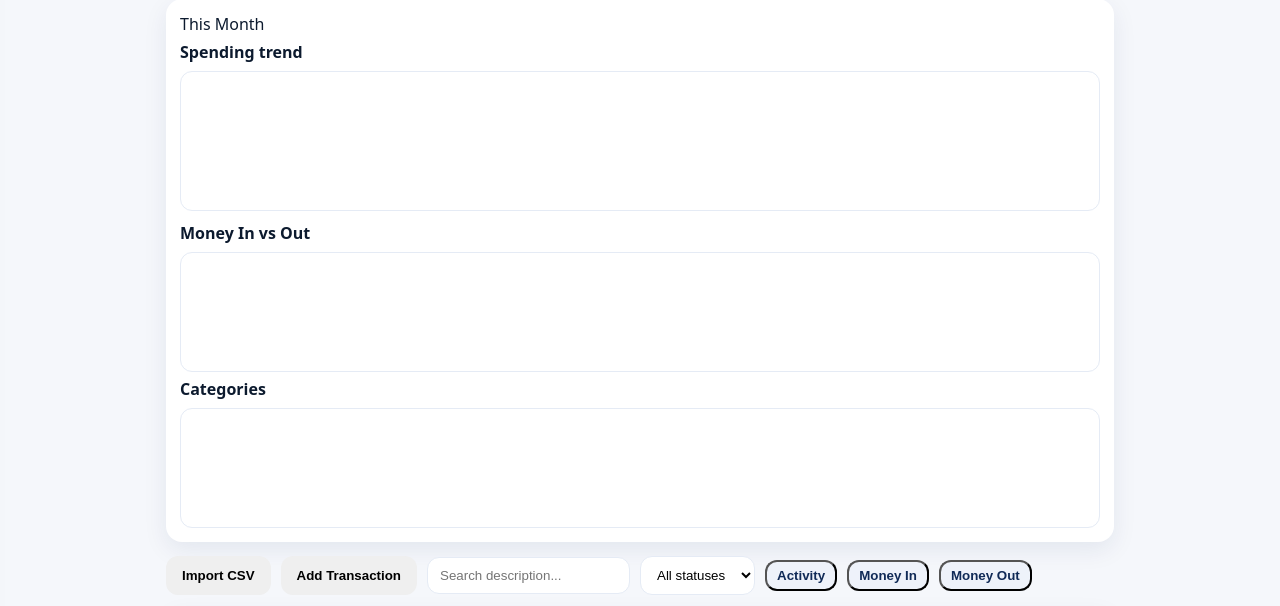
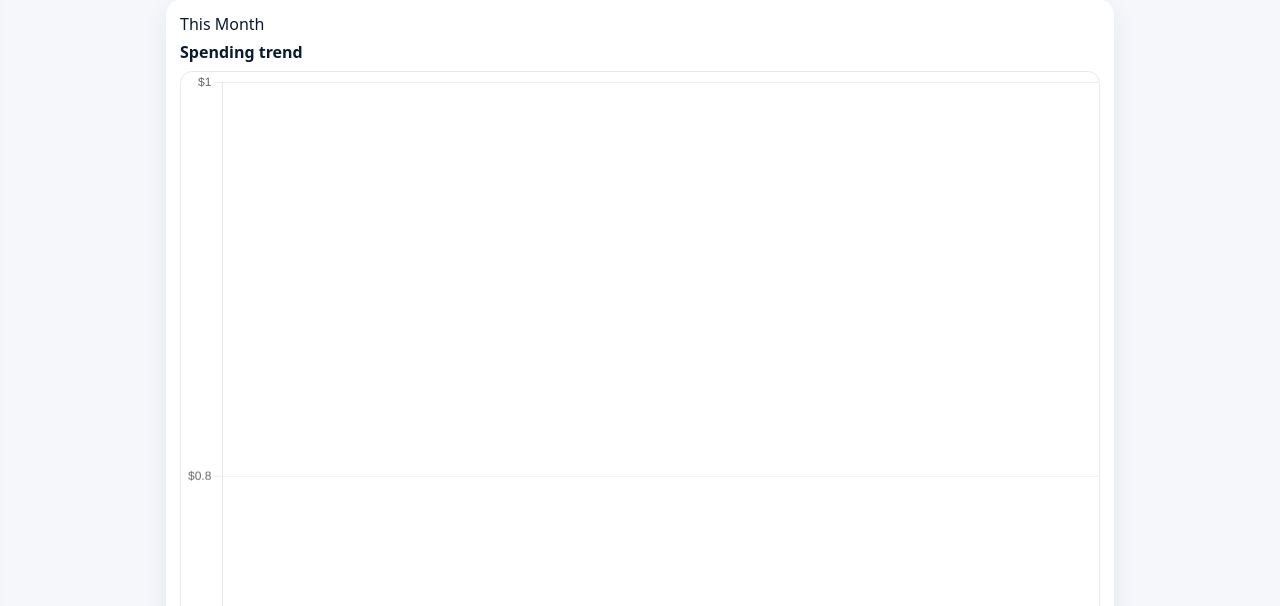
Before and after one commit to HugoGarza05/Bank_page, a plain HTML site: page debit-activity.html in a window 1280 px wide. Shown: the part 161-767 px from the top of the page. Drawn offline with nearby package versions, Linux system fonts and the light colour scheme.

Commit message:
Load Chart.js for debit activity

```diff
--- a/debit-activity.html
+++ b/debit-activity.html
@@ -5,6 +5,7 @@
   <meta name="viewport" content="width=device-width, initial-scale=1"/>
   <title>Discover — Debit Activity</title>
   <link rel="stylesheet" href="styles.css"/>
+  <script src="https://cdn.jsdelivr.net/npm/chart.js@4.4.3/dist/chart.umd.min.js"></script>
 </head>
 <body data-account="debit" data-csv="data/debit.csv">
   <header class="topbar">
```
